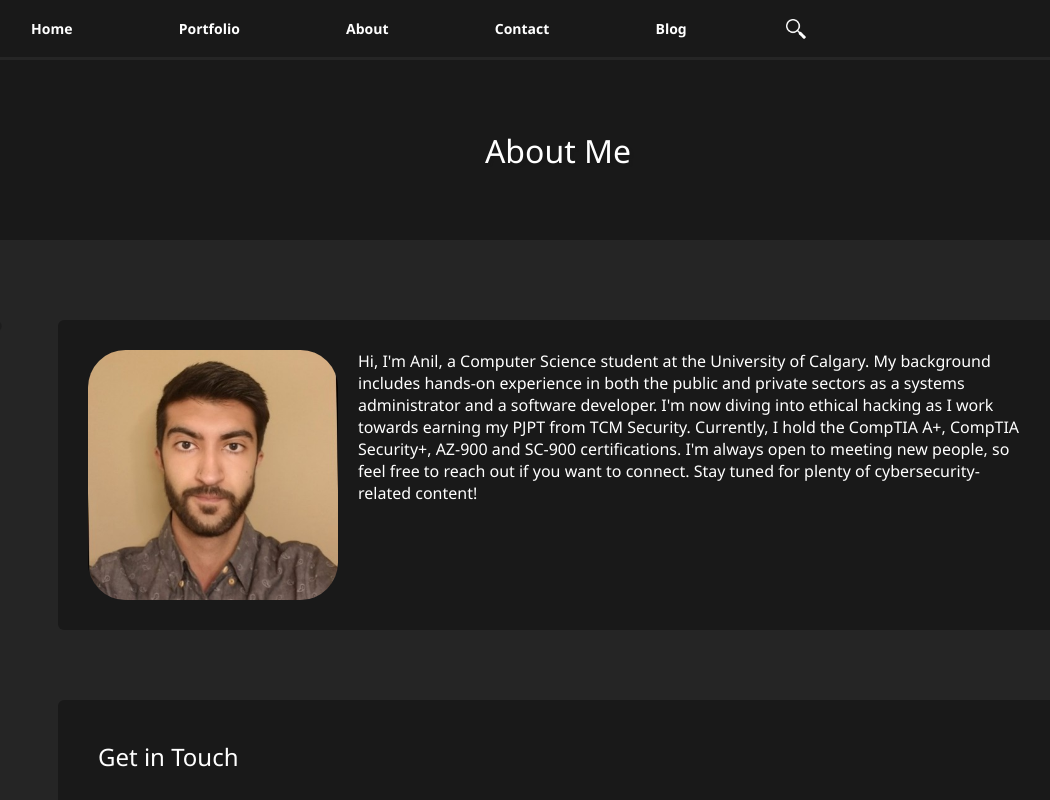
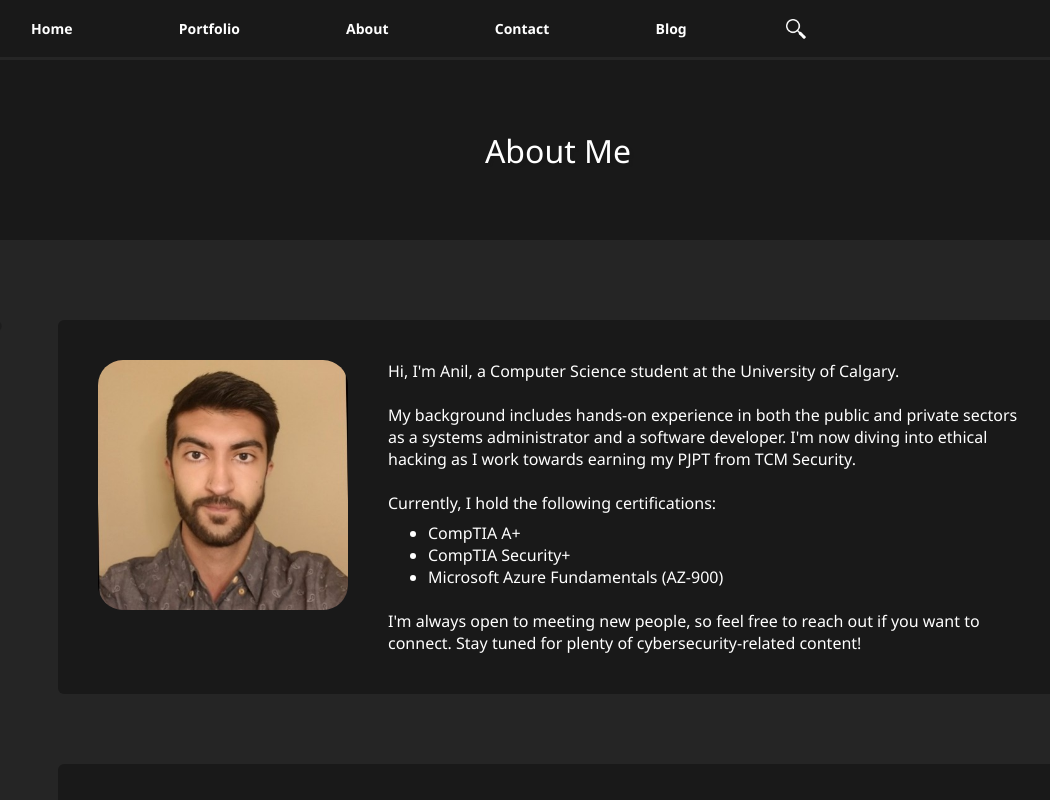
Before and after one commit to anilmawji/portfolio-website, a React (Vite) app: page /about in a window 1280 px wide. Shown: the top 800 px of the page, without its empty margins (82-1132 px from the left). Built offline with nearby package versions, Linux system fonts and the light colour scheme.

Commit message:
Fix bio styling

```diff
--- a/src/components/sections/Bio.module.css
+++ b/src/components/sections/Bio.module.css
@@ -1,6 +1,6 @@
 .bio {
   display: flex;
-  padding: 20px;
+  padding: 30px;
   min-height: 250px;
   background-color: var(--main-fg-color);
   border-radius: 6px;
@@ -8,17 +8,29 @@
   max-width: 1000px;
 }
 
+.bio img {
+  object-fit: cover;
+  border-radius: 10%;
+  margin-top: 10px;
+  margin-left: 10px;
+  margin-right: 30px;
+  width: 250px;
+  height: 250px;
+}
+
 .bio p {
   overflow: hidden;
   padding: 10px;
 }
 
-.bio img {
-  object-fit: cover;
-  border-radius: 15%;
-  margin: 10px;
-  width: 250px;
-  height: 250px;
+.bio ul {
+  display: block;
+  list-style-type: disc;
+  margin-top: 0.5em;
+  margin-bottom: 1 em;
+  margin-left: 0;
+  margin-right: 0;
+  padding-left: 40px;
 }
 
 @media (max-width: 980px) {
@@ -28,13 +40,18 @@
   }
 }
 
-@media (max-width: 700px) {
+@media (max-width: 800px) {
   .bio {
     flex-direction: column;
     align-items: center;
-    text-align: center;
   }
 
+  .bio img {
+    margin-bottom: 30px;
+  }
+}
+
+@media (max-width: 640px) {
   .bio img {
     width: 150px;
     height: 150px;
--- a/src/components/sections/Bio.tsx
+++ b/src/components/sections/Bio.tsx
@@ -7,9 +7,19 @@ const BioSection = () => {
       <img src={portrait} />
       <p>
         Hi, I'm Anil, a Computer Science student at the University of Calgary.
+        <br />
+        <br />
         My background includes hands-on experience in both the public and private sectors as a systems administrator and a software developer.
         I'm now diving into ethical hacking as I work towards earning my PJPT from TCM Security.
-        Currently, I hold the CompTIA A+, CompTIA Security+, AZ-900 and SC-900 certifications.
+        <br />
+        <br />
+        Currently, I hold the following certifications:
+        <ul>
+          <li>CompTIA A+</li>
+          <li>CompTIA Security+</li>
+          <li>Microsoft Azure Fundamentals (AZ-900)</li>
+        </ul>
+        <br />
         I'm always open to meeting new people, so feel free to reach out if you want to connect.
         Stay tuned for plenty of cybersecurity-related content!
       </p>
--- a/src/components/sections/Contact.module.css
+++ b/src/components/sections/Contact.module.css
@@ -33,6 +33,7 @@
   padding: 14px;
   overflow: hidden;
   vertical-align: top;
+  border-radius: 6px;
 }
 
 .fields textarea {
@@ -52,8 +53,8 @@
 
 .send {
   margin-bottom: 10px;
-  width: 200px;
-  height: 50px;
+  width: 160px;
+  height: 46px;
 }
 
 @media (max-width: 600px) {
--- a/src/global.css
+++ b/src/global.css
@@ -83,7 +83,6 @@ a {
   margin: 0 var(--home-margin);
 }
 
-
 .notFound {
   font-size: 20px;
 }
```
Also changed, not shown: src/pages/About.module.css (line endings or trailing spaces).
